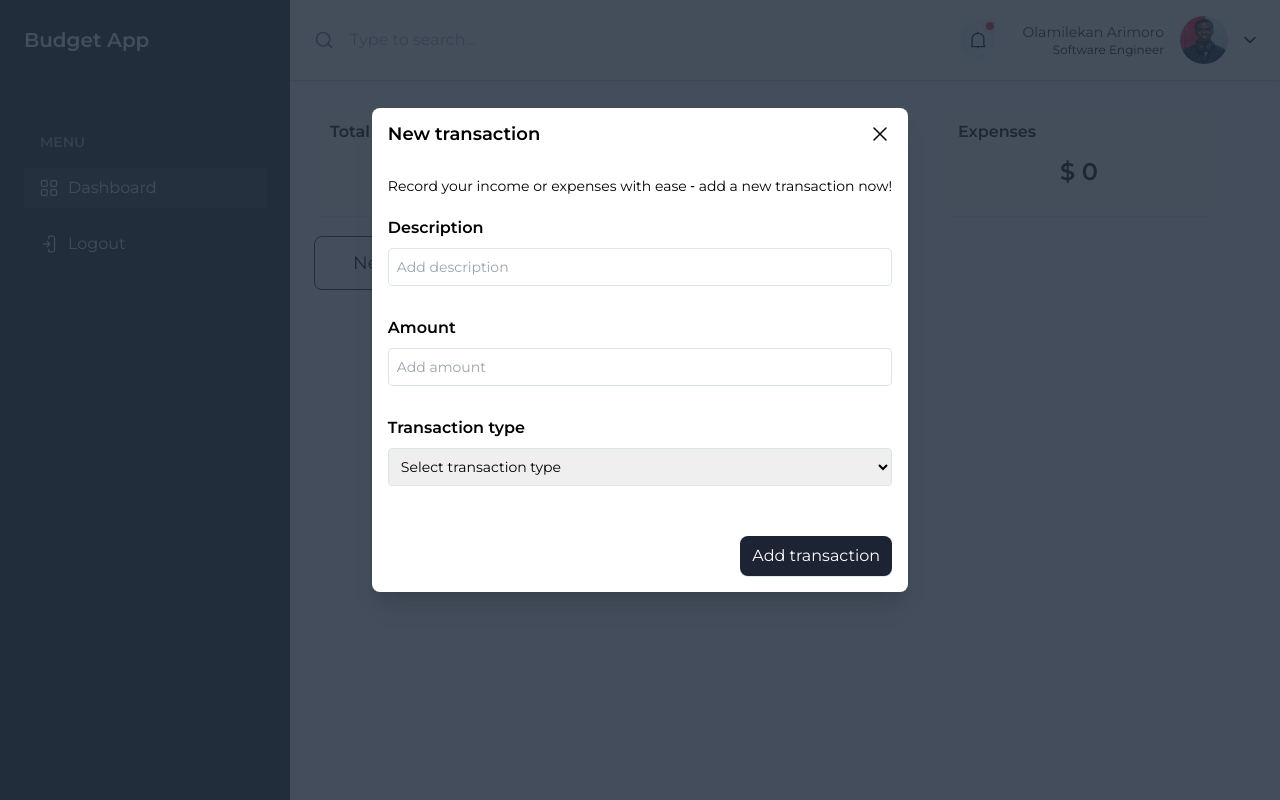
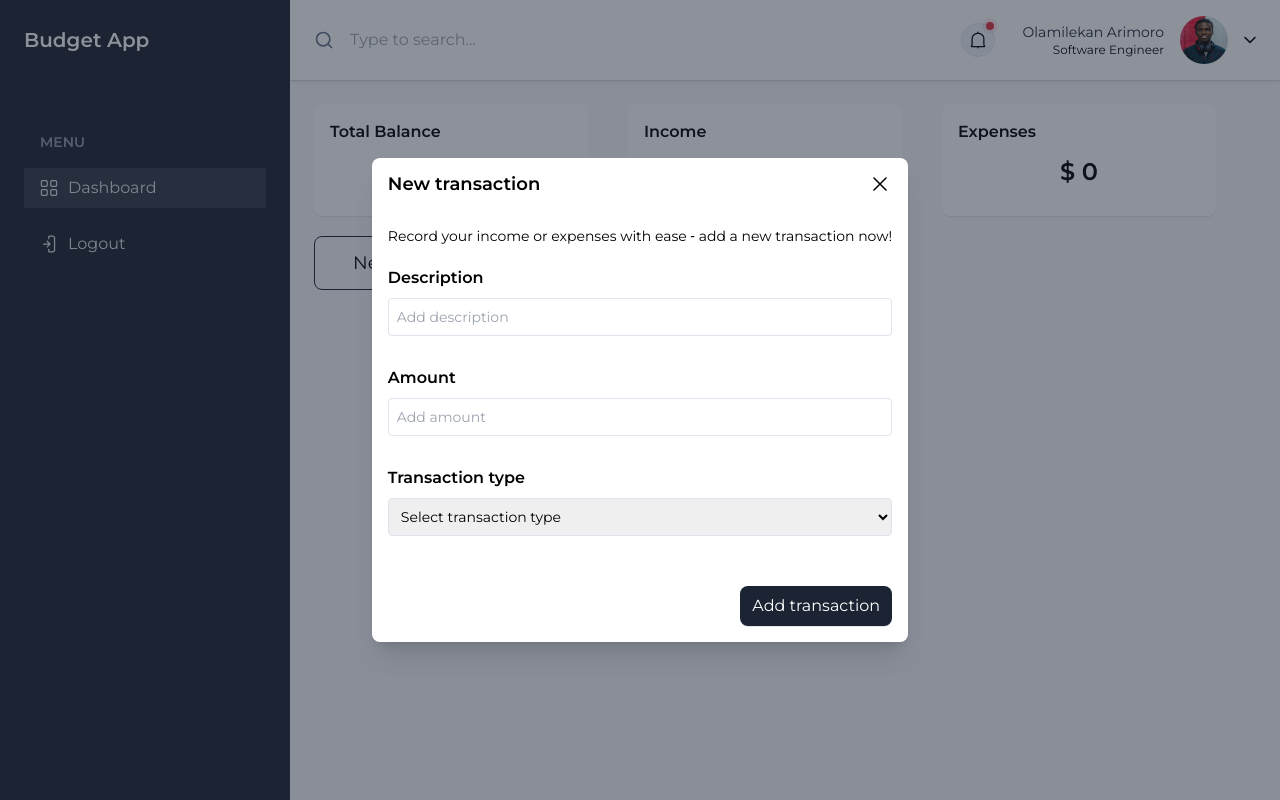
Before and after one commit to Lexitar32/My-Tips-App, a React (Vite) app: page /dashboard in a window 1280 px wide. Both pictures are taken after a click on the button "New transaction". Built offline with nearby package versions, Linux system fonts and the light colour scheme; some icons are missing.

Commit message:
transaction form in progress

```diff
--- a/src/components/common/Modal/TransactionModal.tsx
+++ b/src/components/common/Modal/TransactionModal.tsx
@@ -8,21 +8,28 @@ export const TransactionModal: React.FC = () => {
   const { openModal, setOpenModal } = useModalContext();
 
   return (
+    <>
+      {/* Dark Overlay */}
+      <div
+        className={`fixed inset-0 bg-black opacity-50 z-9999 ${
+          openModal ? "" : "hidden"
+        }`}
+      ></div>
+
+      {/* Modal Content */}
       <Transition
         show={openModal}
-      enter="transition-opacity duration-300 ease-out"
-      enterFrom="opacity-0"
-      enterTo="opacity-100"
-      leave="transition-opacity duration-300 ease-out"
-      leaveFrom="opacity-100"
-      leaveTo="opacity-0"
+        enter="transform transition-transform duration-300 ease-in-out"
+        enterFrom="scale-0"
+        enterTo="scale-100"
+        leave="transform transition-transform duration-300 ease-in-out"
+        leaveFrom="scale-100"
+        leaveTo="scale-0"
         as={Fragment}
       >
         <div className="fixed inset-0 overflow-y-auto z-999999 font-mont">
           <div className="flex items-center justify-center min-h-screen p-6">
-          <div className="fixed inset-0 opacity-85 bg-boxdark"></div>
-
-          <div className="relative overflow-hidden transition-transform duration-500 ease-in-out translate-y-[-50px] bg-white rounded-lg shadow-xl min-w-96">
+            <div className="relative overflow-hidden bg-white rounded-lg shadow-xl min-w-96">
               <div className="flex items-center justify-between px-4 py-3">
                 <h2 className="text-lg font-semibold">New transaction</h2>
                 <CancelIcon setOpen={setOpenModal} />
@@ -41,5 +48,6 @@ export const TransactionModal: React.FC = () => {
           </div>
         </div>
       </Transition>
+    </>
   );
 };
--- a/tailwind.config.js
+++ b/tailwind.config.js
@@ -42,6 +42,7 @@ module.exports = {
       "meta-7": "#FF6766",
       "meta-8": "#F0950C",
       "meta-9": "#E5E7EB",
+      modalBg: "rgba(0, 0, 0, .7)",
       success: "#219653",
       danger: "#D34053",
       warning: "#FFA70B",
```
Lines whose indentation alone changed are shown as unchanged.
